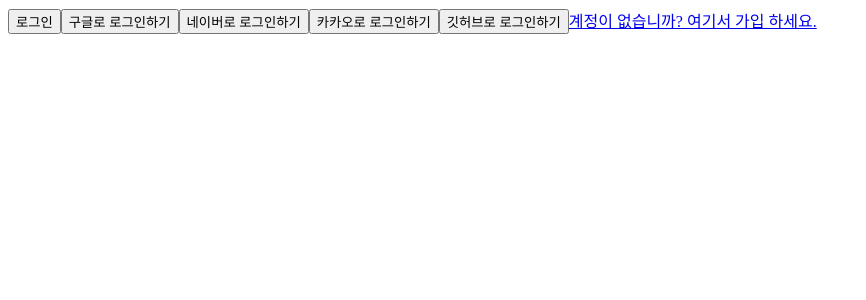
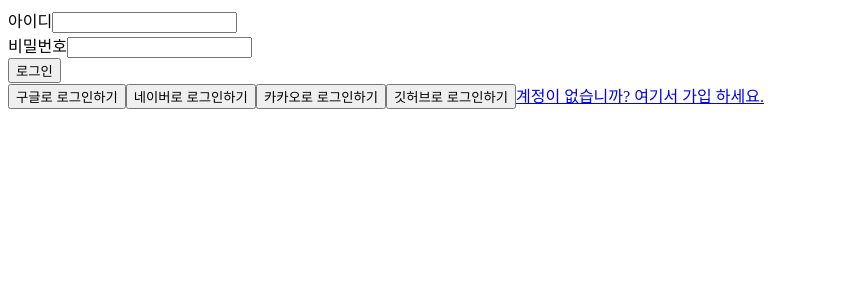
Before and after one commit to lshlsh98/deli2matching, a React (Vite) app in the folder deli2matching_front/: page /login in a window 1280 px wide. Shown: the top 300 px of the page, without its empty margins (0-866 px from the left). Built offline with nearby package versions, Linux system fonts and the light colour scheme.

Commit message:
14/1530 - front
화면 기본

```diff
--- a/deli2matching_front/src/App.jsx
+++ b/deli2matching_front/src/App.jsx
@@ -5,10 +5,19 @@ import { useNavigate } from "react-router-dom";
 
 function App() {
   const navigate = useNavigate();
+  const token = useAuthStore((state) => {
+    state.token;
+  });
+
+  const logout = useAuthStore((state) => {
+    state.logout;
+  });
 
   return (
     <>
       <h1>홈</h1>
+      {token ? (
+        <>
           <button
             onClick={() => {
               navigate("/login");
@@ -24,6 +33,16 @@ function App() {
             회원가입
           </button>
         </>
+      ) : (
+        <button
+          onClick={() => {
+            logout;
+          }}
+        >
+          로그아웃
+        </button>
+      )}
+    </>
   );
 }
 
--- a/deli2matching_front/src/Login.jsx
+++ b/deli2matching_front/src/Login.jsx
@@ -1,26 +1,30 @@
 import { Link, useNavigate } from "react-router-dom";
 import axiosInstance from "./utils/axios";
 import useAuthStore from "./utils/useAuthStore";
+import { useState } from "react";
 
 // Login 컴포넌트: 로그인 페이지 화면
 const Login = () => {
   const navigate = useNavigate();
   const login = useAuthStore((state) => state.login);
 
+  const inputMember = (e) => {
+    const newMember = { ...member, [e.target.name]: e.target.value };
+    setMember(newMember);
+  };
+
+  const [member, setMember] = useState({ memberId: "", memberPw: "" });
+
   // handleSubmit: 로그인 버튼을 눌렀을 때 실행되는 함수
   const handleSubmit = (event) => {
     // 기본 동작(페이지 새로고침)을 막음
     event.preventDefault();
 
-    // FormData로 폼 안에 입력된 값들을 가져와요.
-    const data = new FormData(event.target);
-    const username = data.get("username"); // 아이디 입력값
-    const password = data.get("password"); // 비밀번호 입력값
-
     axiosInstance
-      .post("/auth/signin", { username, password })
+      .post("/auth/signin", member)
       .then((response) => {
         if (response.data.token) {
+          console.log(response.data);
           login({ token: response.data.token });
           navigate("/");
         }
@@ -49,48 +53,50 @@ const Login = () => {
   };
 
   return (
-    <form noValidate onSubmit={handleSubmit}>
+    <form onSubmit={handleSubmit}>
       {/* 아이디 입력란 */}
+      <div>
+        <label htmlFor="memberId">아이디</label>
+        <input
+          type="text"
+          name="memberId"
+          id="memberId"
+          value={member.memberId}
+          onChange={inputMember}
+        />
+      </div>
 
       {/* 비밀번호 입력란 */}
+      <div>
+        <label htmlFor="memberPw">비밀번호</label>
+        <input
+          type="password"
+          name="memberPw"
+          id="memberPw"
+          value={member.memberPw}
+          onChange={inputMember}
+        />
+      </div>
 
       {/* 로그인 버튼 (type="submit"이면 폼의 onSubmit이 실행돼요) */}
-      <button type="submit" fullWidth variant="contained" color="primary">
-        로그인
-      </button>
+      <div>
+        <button type="submit">로그인</button>
+      </div>
       {/* 소셜 로그인 버튼들 */}
-      <button
-        onClick={() => handleSocialLogin("google")}
-        fullWidth
-        variant="contained"
-      >
+      <button onClick={() => handleSocialLogin("google")}>
         구글로 로그인하기
       </button>
-      <button
-        onClick={() => handleSocialLogin("naver")}
-        fullWidth
-        variant="contained"
-      >
+      <button onClick={() => handleSocialLogin("naver")}>
         네이버로 로그인하기
       </button>
-      <button
-        onClick={() => handleSocialLogin("kakao")}
-        fullWidth
-        variant="contained"
-      >
+      <button onClick={() => handleSocialLogin("kakao")}>
         카카오로 로그인하기
       </button>
-      <button
-        onClick={() => handleSocialLogin("github")}
-        fullWidth
-        variant="contained"
-      >
+      <button onClick={() => handleSocialLogin("github")}>
         깃허브로 로그인하기
       </button>
       {/* 회원가입 페이지로 가는 링크 */}
-      <Link to="/signup" variant="body2">
-        계정이 없습니까? 여기서 가입 하세요.
-      </Link>
+      <Link to="/signup">계정이 없습니까? 여기서 가입 하세요.</Link>
     </form>
   );
 };
--- a/deli2matching_front/src/SignUp.jsx
+++ b/deli2matching_front/src/SignUp.jsx
@@ -7,7 +7,7 @@ const SignUp = () => {
   const navigate = useNavigate();
 
   const [member, setMember] = useState({
-    memberId: "",
+    loginId: "",
     password: "",
     username: "",
   });
@@ -44,9 +44,9 @@ const SignUp = () => {
           <label htmlFor="memberId">아이디</label>
           <input
             type="text"
-            name="memberId"
-            id="memberId"
-            value={member.memberId}
+            name="loginId"
+            id="loginId"
+            value={member.loginId}
             onChange={inputMember}
           />
         </div>
--- a/deli2matching_front/src/utils/axios.js
+++ b/deli2matching_front/src/utils/axios.js
@@ -1,6 +1,6 @@
 import axios from "axios";
 
-import useAuthstore from "./useAuthStore";
+import useAuthStore from "./useAuthStore";
 
 // baseURL을 설정하면 나중에 "/todo"처럼 짧게만 써도 전체 주소가 완성
 // 예) baseURL="http://localhost:8080" + "/todo" = "http://localhost:8080/todo"
@@ -14,7 +14,7 @@ const instance = axios.create({
 // 서버에 요청을 보내기 직전에 실행
 // 로그인한 사람이면 요청에 토큰을 자동으로 붙여서 요청
 instance.interceptors.request.use((config) => {
-  const token = useAuthStore((state) => state.token);
+  const token = useAuthStore.getState().token;
 
   // 토큰이 있으면 요청 헤더에 Authorization 항목으로 넣음
   // "Bearer 토큰값" 형식은 서버가 로그인한 사람인지 확인하는 방법
```
Also changed, not shown: 1 other file (tests, documents, lock files or other folders). Lines whose indentation alone changed are shown as unchanged.
